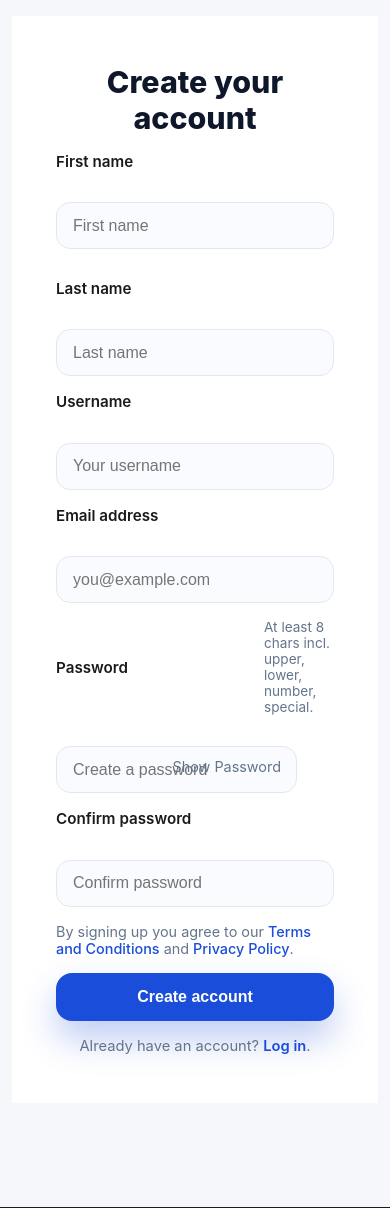
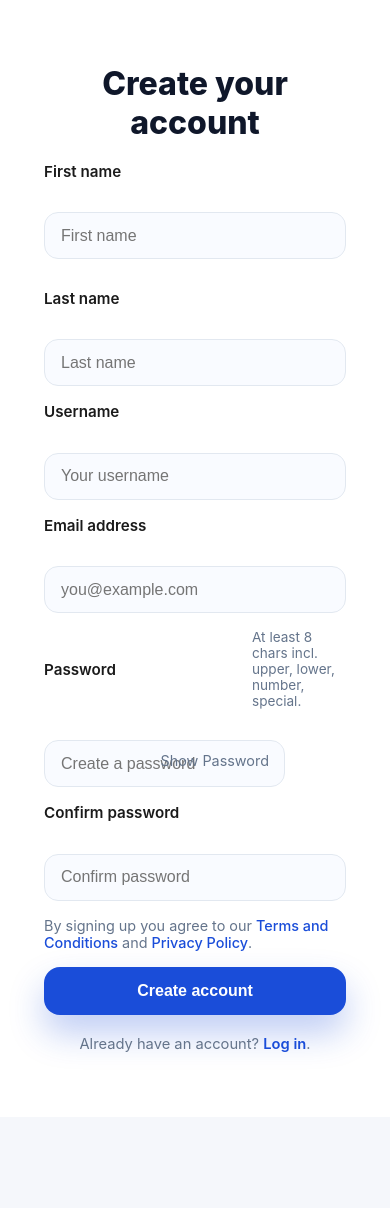
Before and after one commit to jcoffer921/reroute-business, a Django app: page /signup/ in a window 390 px wide. Shown: the part 60-1268 px from the top of the page. Run offline with Django 5.2, Linux system fonts and the light colour scheme; data comes from the database, SQL or seed files in the repository; some libraries are stand-ins or nearby versions.

Commit message:
Edited auth login/signup view

```diff
--- a/reroute_business/main/static/css/signup.css
+++ b/reroute_business/main/static/css/signup.css
@@ -13,28 +13,27 @@ body {
 }
 
 .auth-shell {
-  min-height: 100vh;
-  padding: clamp(1.5rem, 4vw, 3.5rem) 0;
+  min-height: calc(100vh - 80px);
+  padding: 0;
   background: var(--auth-bg);
 }
 
 .auth-grid {
   width: 100%;
-  max-width: none;
   display: grid;
-  grid-template-columns: minmax(0, 1.05fr) minmax(360px, 560px);
-  min-height: 100vh;
+  grid-template-columns: 40% 60%;
+  min-height: inherit;
 }
 
 .auth-visual {
   position: relative;
   background:
-    linear-gradient(140deg, rgba(3, 20, 60, 0.92), rgba(26, 77, 217, 0.88)),
+    linear-gradient(135deg, rgba(3, 20, 60, 0.92), rgba(26, 77, 217, 0.88)),
     url('../images/login-img.png') center/cover;
   display: flex;
-  align-items: flex-start;
+  align-items: center;
   justify-content: center;
-  padding: clamp(2rem, 8vw, 6rem) clamp(2rem, 5vw, 4rem);
+  padding: clamp(2rem, 8vw, 6rem);
   color: #fff;
 }
 
@@ -79,9 +78,10 @@ body {
 
 .clarify-text {
   display: inline-flex;
-  flex-wrap: wrap;
-  gap: .02em;
+  gap: .4rem;
   justify-content: center;
+  flex-wrap: nowrap;
+  white-space: nowrap;
 }
 
 .clarify-letter {
@@ -98,23 +98,27 @@ body {
   display: flex;
   align-items: center;
   justify-content: center;
-  padding: clamp(1.5rem, 4vw, 3.5rem);
+  padding: clamp(2rem, 6vw, 5rem);
 }
 
 .auth-panel-card {
-  width: min(500px, 100%);
-  background: #fff;
-  border-radius: 28px;
-  padding: clamp(1.5rem, 4vw, 2.75rem);
-  box-shadow: 0 18px 45px rgba(15, 23, 42, 0.12);
+  width: min(580px, 100%);
+  margin: 0 auto;
+  padding: clamp(2rem, 5vw, 4.5rem) clamp(1.5rem, 4vw, 3rem);
+  display: flex;
+  flex-direction: column;
   animation: slideFade .7s ease .1s both;
 }
 
+.auth-panel-card form {
+  width: 100%;
+}
+
 .auth-title {
-  text-align: center;
-  font-size: 1.9rem;
+  text-align: left;
+  font-size: 2rem;
   font-weight: 800;
-  margin: 0 0 1rem;
+  margin: 0 0 1.25rem;
   color: var(--auth-text);
 }
 
@@ -254,8 +258,8 @@ input:focus {
 }
 
 .secondary-actions {
-  margin-top: 1rem;
-  text-align: center;
+  margin-top: 1.25rem;
+  text-align: left;
   color: var(--auth-muted);
   font-size: .92rem;
 }
@@ -324,33 +328,35 @@ input:focus {
 }
 
 @media (max-width: 960px) {
+  .auth-shell {
+    min-height: auto;
+  }
   .auth-grid {
     grid-template-columns: 1fr;
+    min-height: auto;
   }
   .auth-visual {
     display: none;
-  }
-  .auth-panel-card {
-    border-radius: 24px;
-    box-shadow: none;
-    padding: 2rem 1.5rem;
   }
 }
 
 @media (max-width: 640px) {
   .auth-shell {
-    padding: 1rem .75rem 2.5rem;
+    padding: 0 0 2rem;
   }
-  .auth-grid {
-    border-radius: 24px;
+  .auth-panel {
+    padding: 2rem 1.25rem;
+  }
+  .auth-panel-card {
+    width: 100%;
+  }
+  .auth-title {
+    text-align: center;
   }
   .two-col {
     grid-template-columns: 1fr;
   }
-  .auth-panel-card {
-    padding: 1.5rem 1.25rem;
-  }
-  .auth-slogan-sub {
-    font-size: .95rem;
+  .secondary-actions {
+    text-align: center;
   }
 }
```
Also changed, not shown: reroute_business/main/static/css/login.css (+46 -42 lines).
